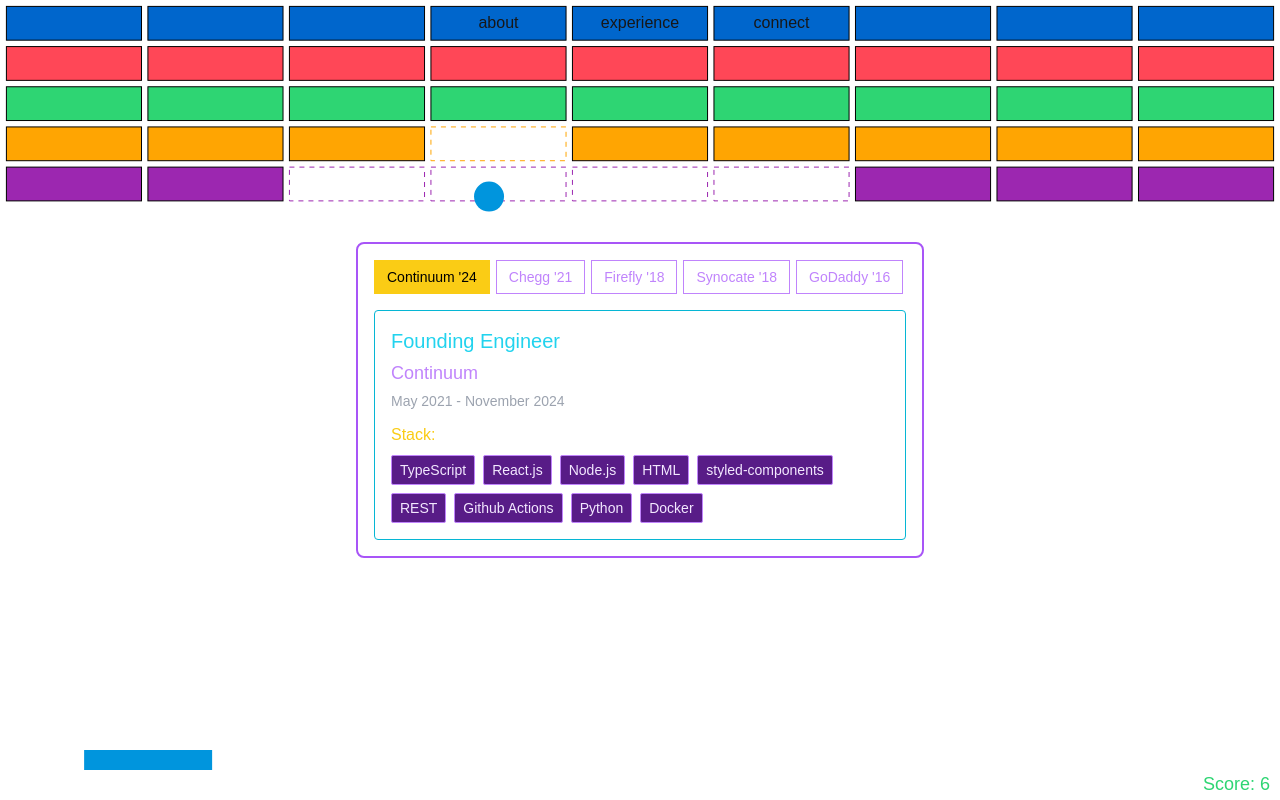
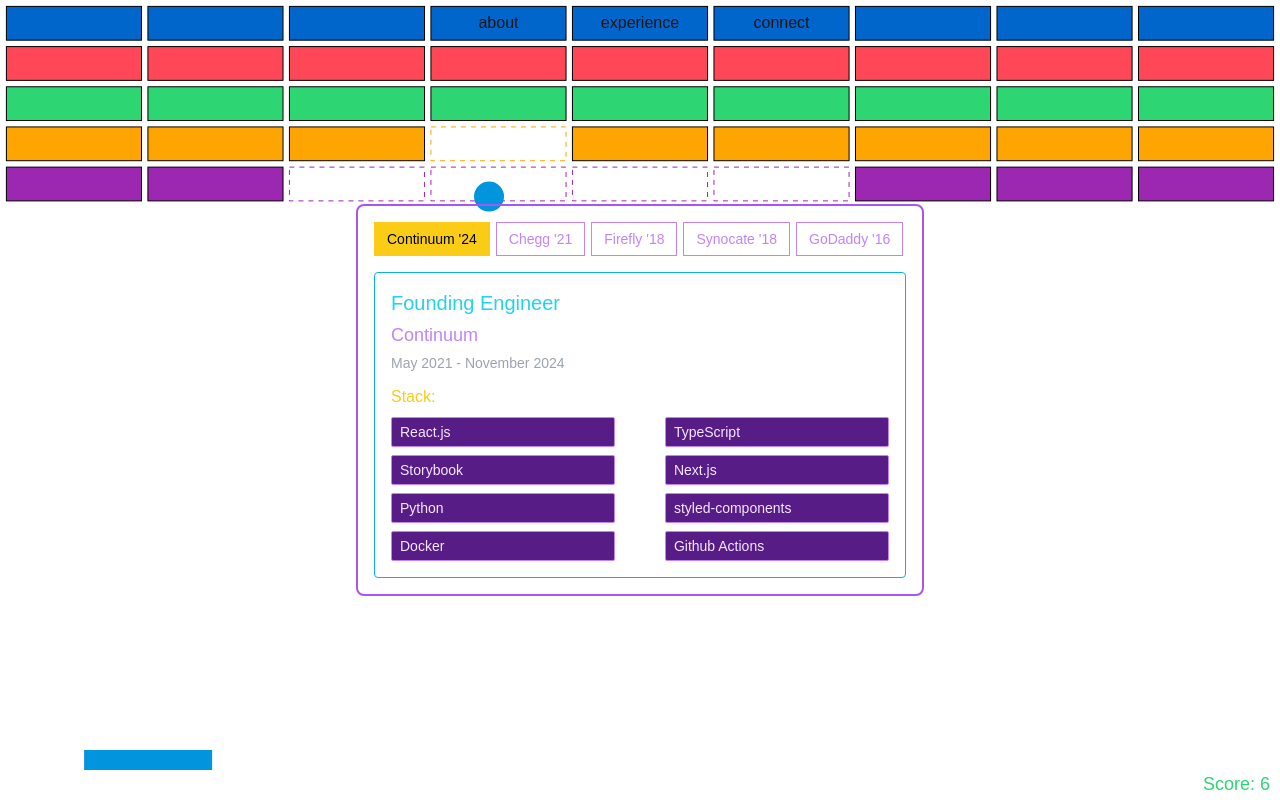
Before and after one commit to cjevning/cjevning.github.io, a Next.js app: page /experience in a window 1280 px wide. Built offline with nearby package versions, Linux system fonts and the light colour scheme.

Commit message:
better styling

```diff
--- a/app/Breakout.tsx
+++ b/app/Breakout.tsx
@@ -106,15 +106,17 @@ export default function Breakout({ children }: Props) {
             }}
             onClick={() => {
               const brick = middleTopBricks[index];
-              bricksRef.current = bricksRef.current.map((b) =>
-                b === brick ? { ...b, visible: false } : b
-              );
+              if (brick.visible) {
                 scoreRef.current += brick.points;
                 addIndicator(
                   brick.x + brick.width / 2,
                   brick.y + brick.height / 2,
                   brick.points
                 );
+                bricksRef.current = bricksRef.current.map((b) =>
+                  b === brick ? { ...b, visible: false } : b
+                );
+              }
             }}
           >
             {link.replace("/", "")}
--- a/app/experience/data.tsx
+++ b/app/experience/data.tsx
@@ -6,15 +6,14 @@ const experience = [
     start: "May 2021",
     end: "November 2024",
     stack: [
-      "TypeScript",
-      "React.js",
-      "Node.js",
-      "HTML",
-      "styled-components",
-      "REST",
+      "Docker",
       "Github Actions",
       "Python",
-      "Docker",
+      "styled-components",
+      "Storybook",
+      "Next.js",
+      "React.js",
+      "TypeScript",
     ],
   },
   {
@@ -24,15 +23,13 @@ const experience = [
     start: "October 2018",
     end: "April 2021",
     stack: [
+      "Docker",
+      "PHP",
+      "Gitlab",
+      "styled-components",
+      "Next.js",
+      "React.js",
       "TypeScript",
-      "React.js",
-      "Node.js",
-      "HTML",
-      "styled-components",
-      "REST",
-      "Gitlab",
-      "PHP",
-      "Docker",
     ],
   },
   {
@@ -42,15 +39,13 @@ const experience = [
     start: "March 2018",
     end: "July 2018",
     stack: [
+      "CircleCI",
+      "Python",
+      "REST",
+      "Node.js",
+      "CSS-in-JS",
+      "React.js",
       "JavaScript",
-      "React.js",
-      "Node.js",
-      "Express",
-      "HTML",
-      "CSS-in-JS",
-      "REST",
-      "Python",
-      "CircleCI",
     ],
   },
   {
@@ -60,15 +55,14 @@ const experience = [
     start: "September 2015",
     end: "February 2018",
     stack: [
+      "CircleCI",
+      "PostgreSQL",
+      "REST",
+      "Express",
+      "Node.js",
+      "SCSS",
+      "React.js",
       "JavaScript",
-      "React.js",
-      "Node.js",
-      "Express",
-      "HTML",
-      "SCSS",
-      "REST",
-      "PostgreSQL",
-      "CircleCI",
     ],
   },
   {
@@ -78,16 +72,14 @@ const experience = [
     start: "July 2014",
     end: "March 2016",
     stack: [
+      "Ruby",
+      "SQL",
+      ".NET",
+      "C#",
+      "CSS",
+      "Node.js",
+      "React.js",
       "JavaScript",
-      "React.js",
-      "Node.js",
-      "HTML",
-      "CSS",
-      "C#",
-      ".NET",
-      "SQL",
-      "Ruby",
-      "REST",
     ],
   },
 ];
--- a/app/experience/page.tsx
+++ b/app/experience/page.tsx
@@ -70,11 +70,11 @@ export default function Experience() {
             </p>
             <div>
               <h4 className="font-pixel text-yellow-400 mb-2">Stack:</h4>
-              <ul className="flex flex-wrap gap-2">
+              <ul className="flex flex-wrap-reverse justify-between gap-2">
                 {job.stack.map((tech) => (
                   <li
                     key={tech}
-                    className="bg-purple-900 px-2 py-1 text-sm rounded-sm border border-purple-400 text-purple-100"
+                    className="bg-purple-900 px-2 py-1 text-sm rounded-sm border basis-[45%] border-purple-400 text-purple-100"
                   >
                     {tech}
                   </li>
```
Lines whose indentation alone changed are shown as unchanged.
